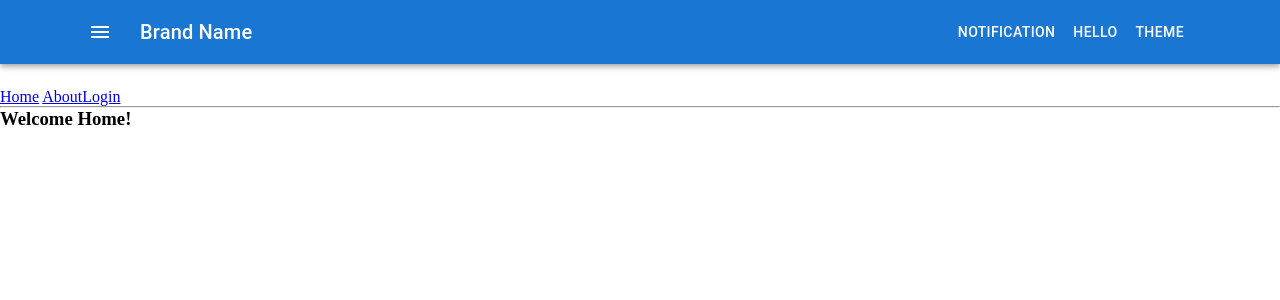
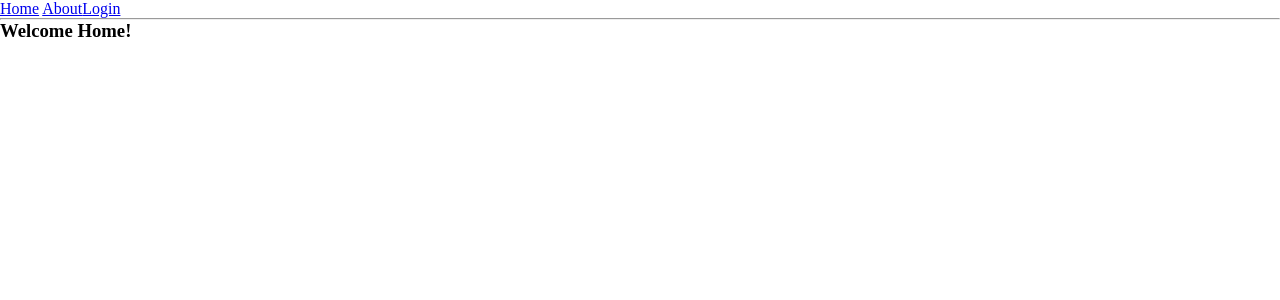
Before and after one commit to RNubla/Katalog, a React (Vite) app: page / in a window 1280 px wide. Shown: the top 300 px of the page. Built offline with nearby package versions, Linux system fonts and the light colour scheme.

Commit message:
remove mui and convert to bun

```diff
--- a/package.json
+++ b/package.json
@@ -10,10 +10,6 @@
     "preview": "vite preview"
   },
   "dependencies": {
-    "@emotion/react": "^11.11.4",
-    "@emotion/styled": "^11.11.5",
-    "@mui/icons-material": "^5.15.14",
-    "@mui/material": "^5.15.14",
     "@tanstack/react-router": "^1.26.1",
     "react": "^18.2.0",
     "react-dom": "^18.2.0"
--- a/src/components/MenuItems.tsx
+++ /dev/null
@@ -1,74 +0,0 @@
-import {
-	Button,
-	type ButtonOwnProps,
-	IconButton,
-	IconButtonOwnProps,
-	Menu,
-} from "@mui/material";
-import MenuItem from "@mui/material/MenuItem";
-import React, { useState } from "react";
-import AccountCircleIcon from "@mui/icons-material/AccountCircle";
-
-interface MenuItemsProps extends ButtonOwnProps {
-	type: "label" | "icon";
-	label?: string;
-	id: string;
-}
-
-export const MenuItems: React.FC<MenuItemsProps> = ({ label, color, type }) => {
-	const [anchorEl, setAnchorEl] = useState<null | HTMLElement>(null);
-	const open = Boolean(anchorEl);
-	const handleClick = (event: React.MouseEvent<HTMLElement>) => {
-		setAnchorEl(event.currentTarget);
-	};
-	const handleClose = () => {
-		setAnchorEl(null);
-	};
-
-	const handleRenderForLabelOrIcon = () => {
-		if (type === "label") {
-			return (
-				<Button
-					color={color}
-					onClick={handleClick}
-					id="menu-button"
-					aria-controls={open ? "menu" : undefined}
-					aria-haspopup
-					aria-expanded={open ? "true" : undefined}
-				>
-					{label}
-				</Button>
-			);
-		}
-		if (type === "icon") {
-			return (
-				<IconButton
-					color="inherit"
-					id="menu-button"
-					aria-controls={open ? "menu" : undefined}
-					aria-haspopup
-					aria-expanded={open ? "true" : undefined}
-					onClick={handleClick}
-				>
-					<AccountCircleIcon />
-				</IconButton>
-			);
-		}
-	};
-	return (
-		<>
-			{handleRenderForLabelOrIcon()}
-			<Menu
-				id="menu"
-				aria-labelledby="menu"
-				anchorEl={anchorEl}
-				open={open}
-				onClose={handleClose}
-			>
-				<MenuItem onClick={handleClose}>Profile</MenuItem>
-				<MenuItem onClick={handleClose}>My account</MenuItem>
-				<MenuItem onClick={handleClose}>Logout</MenuItem>
-			</Menu>
-		</>
-	);
-};
--- a/src/components/Navbar.tsx
+++ /dev/null
@@ -1,50 +0,0 @@
-import * as React from "react";
-import {
-	AppBar,
-	Box,
-	Button,
-	Container,
-	IconButton,
-	Toolbar,
-	Typography,
-} from "@mui/material";
-import MenuIcon from "@mui/icons-material/Menu";
-import { MenuItems } from "./MenuItems";
-
-interface NavBarProps {
-	children?: React.ReactNode;
-}
-
-export const NavBar: React.FC<NavBarProps> = ({ children }) => {
-	return (
-		<Box sx={{ flexGrow: 1, paddingBottom: 3 }}>
-			<AppBar position="static">
-				<Container>
-					<Toolbar>
-						<IconButton
-							size="large"
-							edge="start"
-							color="inherit"
-							aria-label="menu"
-							sx={{ mr: 2 }}
-						>
-							<MenuIcon />
-						</IconButton>
-						<Typography variant="h6" component="div" sx={{ flexGrow: 1 }}>
-							Brand Name
-						</Typography>
-						<Box
-							aria-label="Menus"
-							component="ul"
-							sx={{ display: { xs: "none", md: "flex" } }}
-						>
-							<Button color="inherit">Notification</Button>
-							<MenuItems label="Hello" type="label" id="test" color="inherit" />
-							<Button color="inherit">Theme</Button>
-						</Box>
-					</Toolbar>
-				</Container>
-			</AppBar>
-		</Box>
-	);
-};
--- a/src/components/theme.tsx
+++ /dev/null
@@ -1,14 +0,0 @@
-import { createTheme } from "@mui/material";
-const theme = createTheme({
-	components: {
-		// Name of the component
-		MuiButtonBase: {
-			defaultProps: {
-				// The props to change the default for.
-				disableRipple: true, // No more ripple, on the whole application 💣!
-			},
-		},
-	},
-});
-
-export default theme;
--- a/src/main.tsx
+++ b/src/main.tsx
@@ -1,10 +1,8 @@
 import React, { StrictMode } from "react";
 import ReactDOM from "react-dom/client";
 import { RouterProvider, createRouter } from "@tanstack/react-router";
-import { ThemeProvider } from "@mui/material";
 // Import the generated route tree
 import { routeTree } from "./routeTree.gen";
-import theme from "./components/theme";
 import "./index.css";
 
 // Create a new router instance
@@ -23,9 +21,7 @@ if (!rootElement.innerHTML) {
 	const root = ReactDOM.createRoot(rootElement);
 	root.render(
 		<StrictMode>
-			<ThemeProvider theme={theme}>
-				<RouterProvider router={router} />
-			</ThemeProvider>
+			<RouterProvider router={router} />
 		</StrictMode>,
 	);
 }
--- a/src/routes/__root.tsx
+++ b/src/routes/__root.tsx
@@ -1,10 +1,8 @@
 import { createRootRoute, Link, Outlet } from "@tanstack/react-router";
 import { TanStackRouterDevtools } from "@tanstack/router-devtools";
-import { NavBar } from "../components/Navbar";
 export const Route = createRootRoute({
 	component: () => (
 		<>
-			<NavBar />
 			<div className="p-2 flex gap-2">
 				<Link to="/" className="[&.active]:font-bold">
 					Home
```
Also changed, not shown: 2 other files (tests, documents, lock files or other folders).
